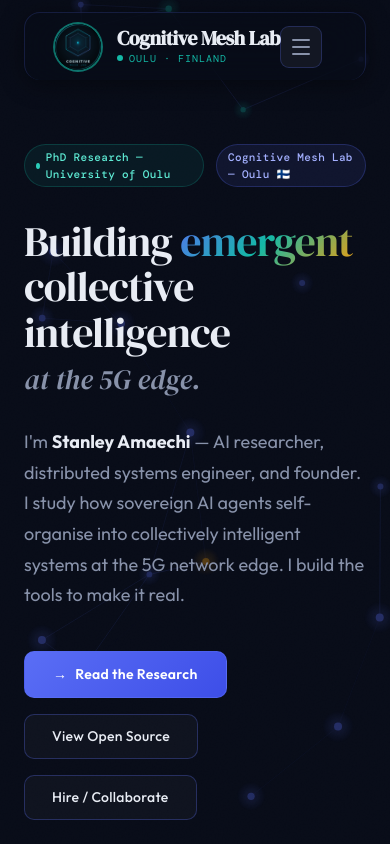
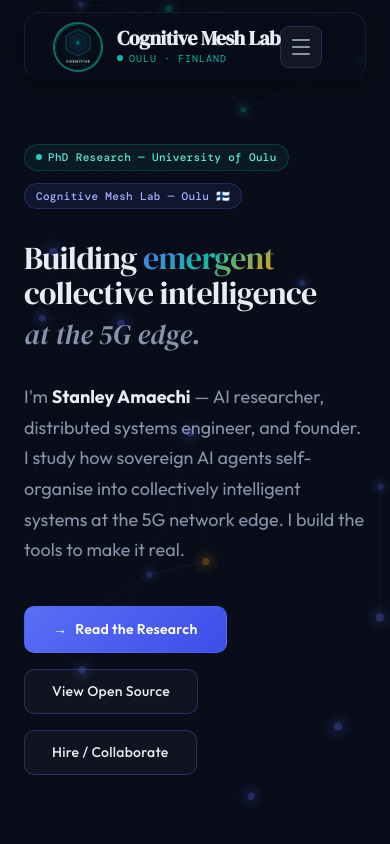
Before and after one commit to asolinks/cognitivemeshlab, a Next.js app: page / in a window 390 px wide. Shown: the top 844 px of the page. Built offline with nearby package versions, Linux system fonts and the light colour scheme.

Commit message:
fix: mobile hero text overflow and badge wrapping

```diff
--- a/app/page.tsx
+++ b/app/page.tsx
@@ -82,7 +82,7 @@
         maxWidth: 1200, margin: '0 auto',
       }}>
         {/* Status badge */}
-        <div style={{ marginBottom: 32, display: 'flex', alignItems: 'center', gap: 12 }}>
+        <div style={{ marginBottom: 32, display: 'flex', alignItems: 'center', gap: 12, flexWrap: 'wrap' }}>
           <span className="tag tag-teal animate-fade-up" style={{ animationDelay: '0s' }}>
             <span style={{ width: 6, height: 6, borderRadius: '50%', background: '#2dd4bf', display: 'inline-block', marginRight: 6, animation: 'node-pulse 2s ease-in-out infinite' }}></span>
             PhD Research — University of Oulu
@@ -95,7 +95,7 @@
         {/* Main headline */}
         <h1 className="animate-fade-up delay-200" style={{
           fontFamily: 'var(--font-display)',
-          fontSize: 'clamp(42px, 7vw, 88px)',
+          fontSize: 'clamp(32px, 7vw, 88px)',
           lineHeight: 1.08,
           color: 'var(--text-primary)',
           marginBottom: 8,
```
